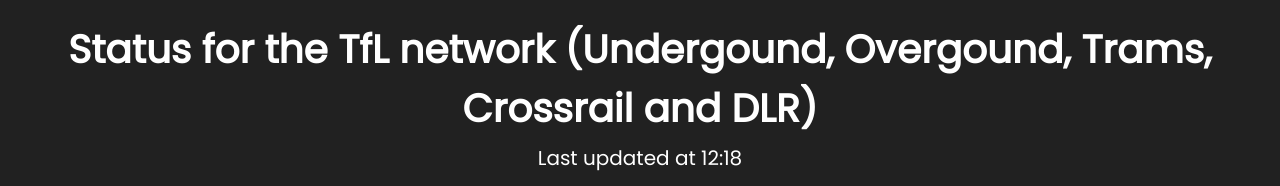
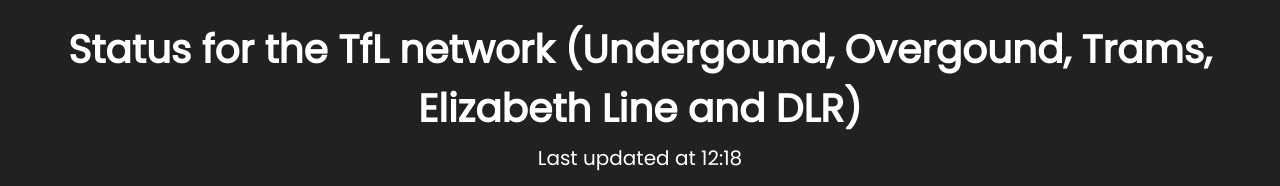
Before and after one commit to cxllm/tfl-status-api, a React (Create React App) app in the folder website/: page / in a window 1280 px wide. Shown: the top 186 px of the page. Built offline with nearby package versions, Linux system fonts and the light colour scheme; no server answers.

Commit message:
Crossrail is now the Elizabeth line.

```diff
--- a/website/src/App.tsx
+++ b/website/src/App.tsx
@@ -60,7 +60,7 @@
 		return (
 			<div className="App">
 				<h2>
-					Status for the TfL network (Undergound, Overgound, Trams, Crossrail
+					Status for the TfL network (Undergound, Overgound, Trams, Elizabeth Line
 					and DLR)
 				</h2>
 				<p className="time">Last updated at {this.state.update}</p>
```
